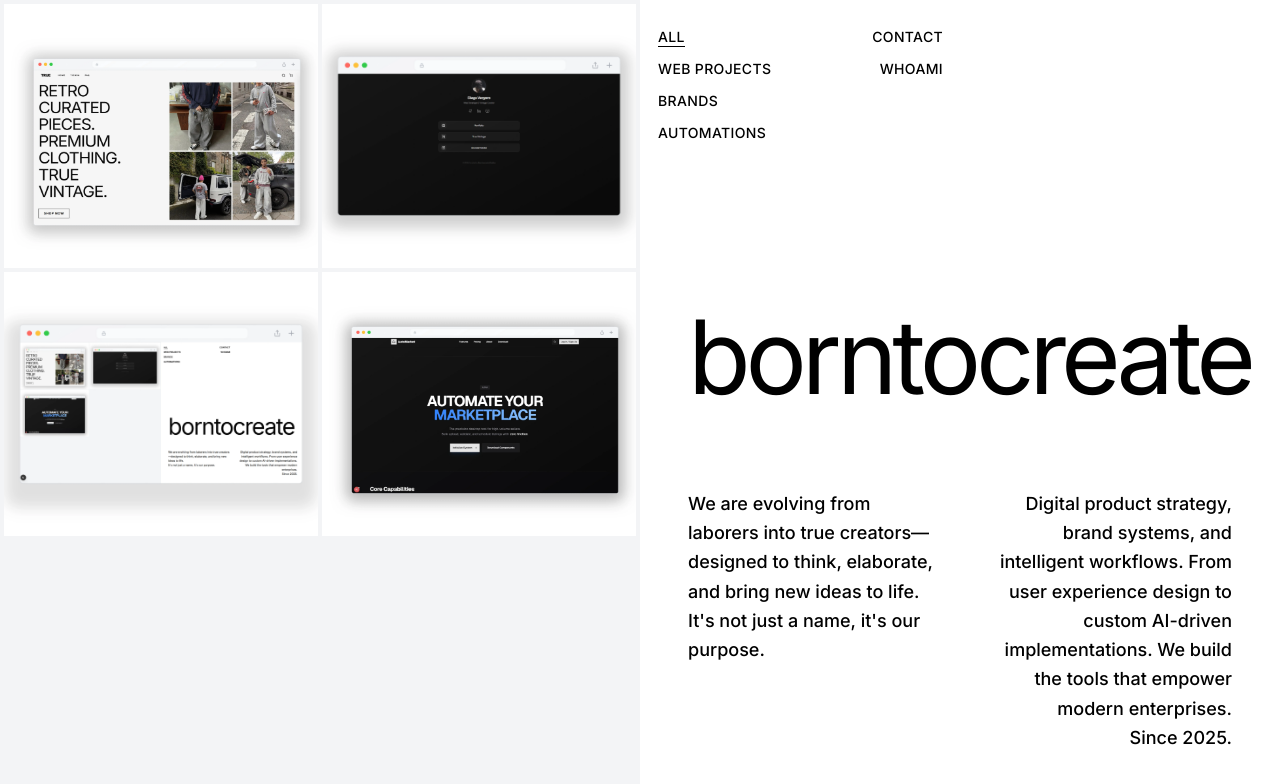
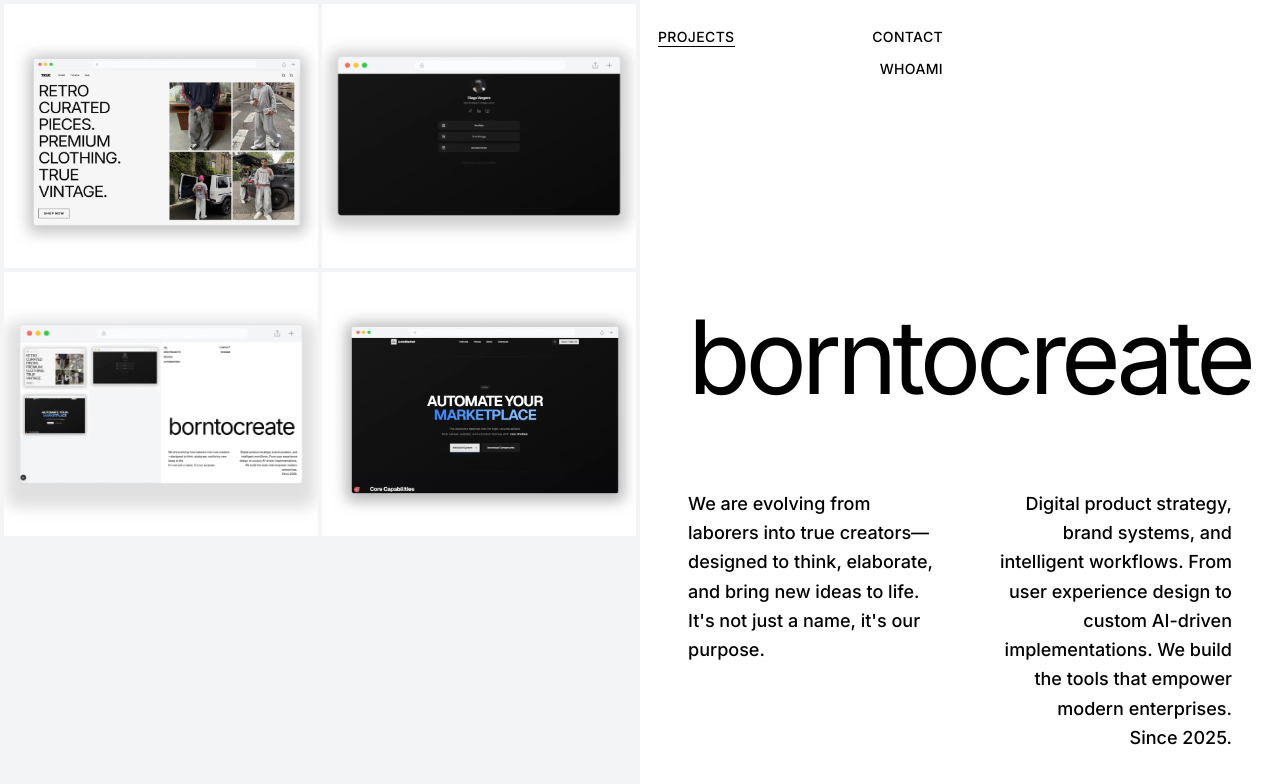
Before and after one commit to httpdiegov/portfolio, a Next.js app: page / in a window 1280 px wide. Shown: the top 784 px of the page. Built offline with nearby package versions, Linux system fonts and the light colour scheme.

Commit message:
ui: update desktop menu to show only PROJECTS

```diff
--- a/src/app/page.tsx
+++ b/src/app/page.tsx
@@ -5,7 +5,7 @@ import Header from "@/components/Header";
 import Hero from "@/components/Hero";
 
 export default function Home() {
-  const [category, setCategory] = useState("ALL");
+  const [category, setCategory] = useState("PROJECTS");
   const [isProjectOpen, setIsProjectOpen] = useState(false);
   const [isMobileMenuOpen, setIsMobileMenuOpen] = useState(false);
 
--- a/src/components/Header.tsx
+++ b/src/components/Header.tsx
@@ -14,7 +14,7 @@ interface HeaderProps {
 }
 
 export default function Header({
-  activeCategory = "ALL",
+  activeCategory = "PROJECTS",
   setCategory,
   isProjectOpen = false,
   isMobileMenuOpen = false,
@@ -29,7 +29,7 @@ export default function Header({
     if (setIsMobileMenuOpen) setIsMobileMenuOpen(false);
   };
 
-  const menuItems = ["ALL", "WEB PROJECTS", "BRANDS", "AUTOMATIONS"];
+  const menuItems = ["PROJECTS"];
 
   return (
     <>
```
